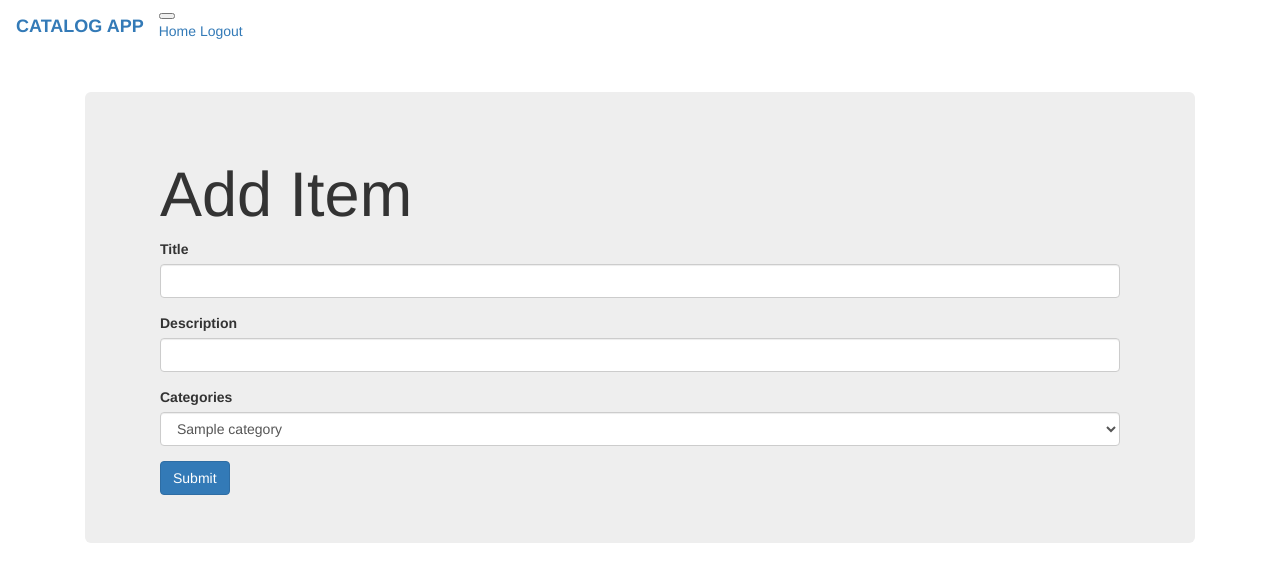
After one commit to sien0001/udacity-fswd-project-item-catalog, a Flask app: page /catalog/add_item in a window 1280 px wide. The commit adds this page. Shown: the top 582 px of the page. Run offline with Flask 2, Linux system fonts and the light colour scheme; a user stored in the database is signed in; tables that the repository leaves empty hold one stand-in row (values such as "Sample post"); parts of the project's set-up code (start-up, migrations or seed data) failed here and were passed over; some libraries are stand-ins or nearby versions.

Commit message:
After logging in, a user has the ability to add  item info

```diff
--- a/app/forms.py
+++ b/app/forms.py
@@ -0,0 +1,14 @@
+from flask_wtf import FlaskForm
+from wtforms import StringField, SelectField, SubmitField
+from wtforms.validators import DataRequired
+
+
+class AddItemForm(FlaskForm):
+    title = StringField("Title", validators=[DataRequired()])
+    description = StringField("Description", validators=[DataRequired()])
+    categories = SelectField(
+        label="Categories",
+        choices=[],
+        validators=[DataRequired()]
+    )
+    submit = SubmitField("Submit")
--- a/app/templates/_latest_items_list.html
+++ b/app/templates/_latest_items_list.html
@@ -1,6 +1,11 @@
 
 <div class="col-sm-8">
   <ul class="list-group list-group-flush">
+    {% if current_user.is_authenticated %}
+      <li class="list-group-item">
+        <a href="{{ url_for('add_item') }}">Add Item</a>
+      </li>
+    {% endif %}
     <li class="list-group-item active"><h4>Latest Items</h4></li>
     {% for item in items %}
       <li class="list-group-item">
--- /dev/null
+++ b/app/templates/add_item.html
@@ -0,0 +1,23 @@
+{% extends "base.html" %}
+{% import "bootstrap/wtf.html" as wtf %}
+
+{% block content %}
+
+<div class="container">
+  <div class="container-fluid">
+    <div class="jumbotron jumbotron-fluid">
+        <div class="container">
+          <h1 class="display-4">Add Item</h1>
+          <form method="POST">
+            {{ form.hidden_tag() }}
+            {{ wtf.form_field(form.title) }}
+            {{ wtf.form_field(form.description) }}
+            {{ wtf.form_field(form.categories) }}
+            {{ form.submit(class_="btn btn-primary")}}
+          </form>
+        </div>
+      </div>
+  </div>
+</div>
+
+{% endblock %}
--- a/app/templates/catalog_items.html
+++ b/app/templates/catalog_items.html
@@ -9,6 +9,11 @@
 
       <div class="col-sm-8">
         <ul class="list-group list-group-flush">
+          {% if current_user.is_authenticated %}
+            <li class="list-group-item">
+              <a href="{{ url_for('add_item') }}">Add Item</a>
+            </li>
+          {% endif %}
           <li class="list-group-item active"><h4>
             {{category.capitalize()}} Items ({{ category_items_count }} items)
           </h4></li>
--- a/app/views.py
+++ b/app/views.py
@@ -1,7 +1,8 @@
 from app import app, db
 from app.models import Category, Item
+from app.forms import AddItemForm
 
-from flask import render_template, flash, redirect
+from flask import render_template, flash, redirect, url_for
 from flask_login import login_required, logout_user
 
 
@@ -49,6 +50,29 @@ def item(category, item):
     )
 
 
+@app.route("/catalog/add_item", methods=["GET", "POST"])
+@login_required
+def add_item():
+    form = AddItemForm()
+    categories = Category.query.all()
+    form.categories.choices = [(c.name, c.name.capitalize()) for c in categories]
+    if form.validate_on_submit():
+        item = Item(
+            title=form.title.data,
+            description=form.description.data,
+            category=Category.query.filter(Category.name == form.categories.data).one()
+        )
+        db.session.add(item)
+        db.session.commit()
+        flash("Item was added successfully.", category="primary")
+        return redirect(url_for("index"))
+    return render_template(
+        "add_item.html",
+        title="Catalog App",
+        form=form
+    )
+
+
 @app.route("/logout")
 @login_required
 def logout():
--- a/requirements.txt
+++ b/requirements.txt
@@ -9,6 +9,7 @@ Flask-Bootstrap4==4.0.2
 Flask-Dance==1.3.0
 Flask-Login==0.4.1
 Flask-SQLAlchemy==2.3.2
+Flask-WTF==0.14.2
 idna==2.8
 itsdangerous==1.1.0
 Jinja2==2.10
@@ -29,3 +30,4 @@ urllib3==1.24.1
 URLObject==2.4.3
 visitor==0.1.3
 Werkzeug==0.14.1
+WTForms==2.2.1
```
